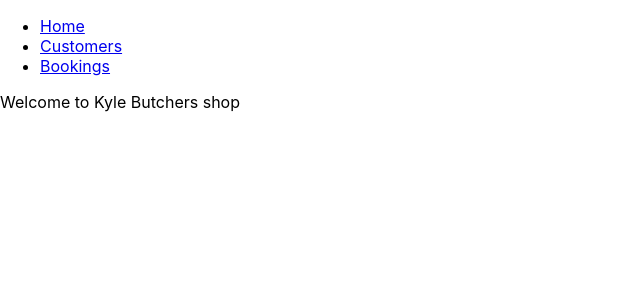
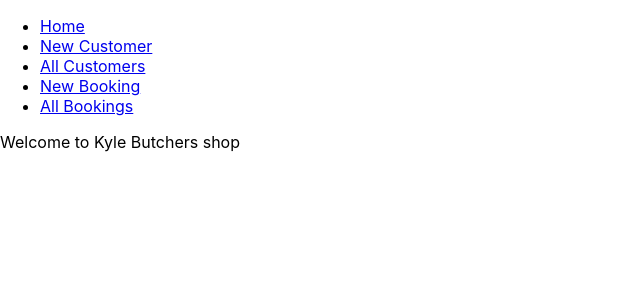
Before and after one commit to Maskonk/RestaurantBookingProject, a React (Create React App) app in the folder restaurant/: page / in a window 1280 px wide. Shown: the top 300 px of the page, without its empty margins (0-640 px from the left). Built offline with nearby package versions, Linux system fonts and the light colour scheme.

Commit message:
Added new routes to the nav bar

```diff
--- a/restaurant/src/Components/NavBar.js
+++ b/restaurant/src/Components/NavBar.js
@@ -6,11 +6,17 @@ const NavBar = () => (
     <li>
       <Link to="/">Home</Link>
     </li>
+      <li>
+          <Link to={"/customers/new"}> New Customer</Link>
+      </li>
     <li>
-      <Link to="/customers">Customers</Link>
+      <Link to="/customers">All Customers</Link>
     </li>
+      <li>
+          <Link to="bookings/new"> New Booking </Link>
+      </li>
     <li>
-      <Link to="/bookings">Bookings</Link>
+      <Link to="/bookings"> All Bookings</Link>
     </li>
   </ul>
 );
--- a/restaurant/src/Containers/Main.js
+++ b/restaurant/src/Containers/Main.js
@@ -4,6 +4,8 @@ import Home from "../Components/Home";
 import AllBooking from "../Components/AllBookings";
 import AllCustomers from "../Components/AllCustomers";
 import { BrowserRouter as Router, Route, Switch } from "react-router-dom";
+import NewCustomer from "../Components/NewCustomer";
+import NewBooking from "../Components/NewBooking";
 
 class Main extends Component{
 
@@ -19,7 +21,9 @@ class Main extends Component{
                     <NavBar/>
                     <Switch>
                         <Route exact path="/" component={Home}/>
+                        <Route path="/customers/new" component={NewCustomer}/>
                         <Route path="/customers" component={AllCustomers}/>
+                        <Route path="/bookings/new" component={NewBooking}/>
                         <Route path="/bookings" component={AllBooking}/>
                     </Switch>
                 </Fragment>
```
